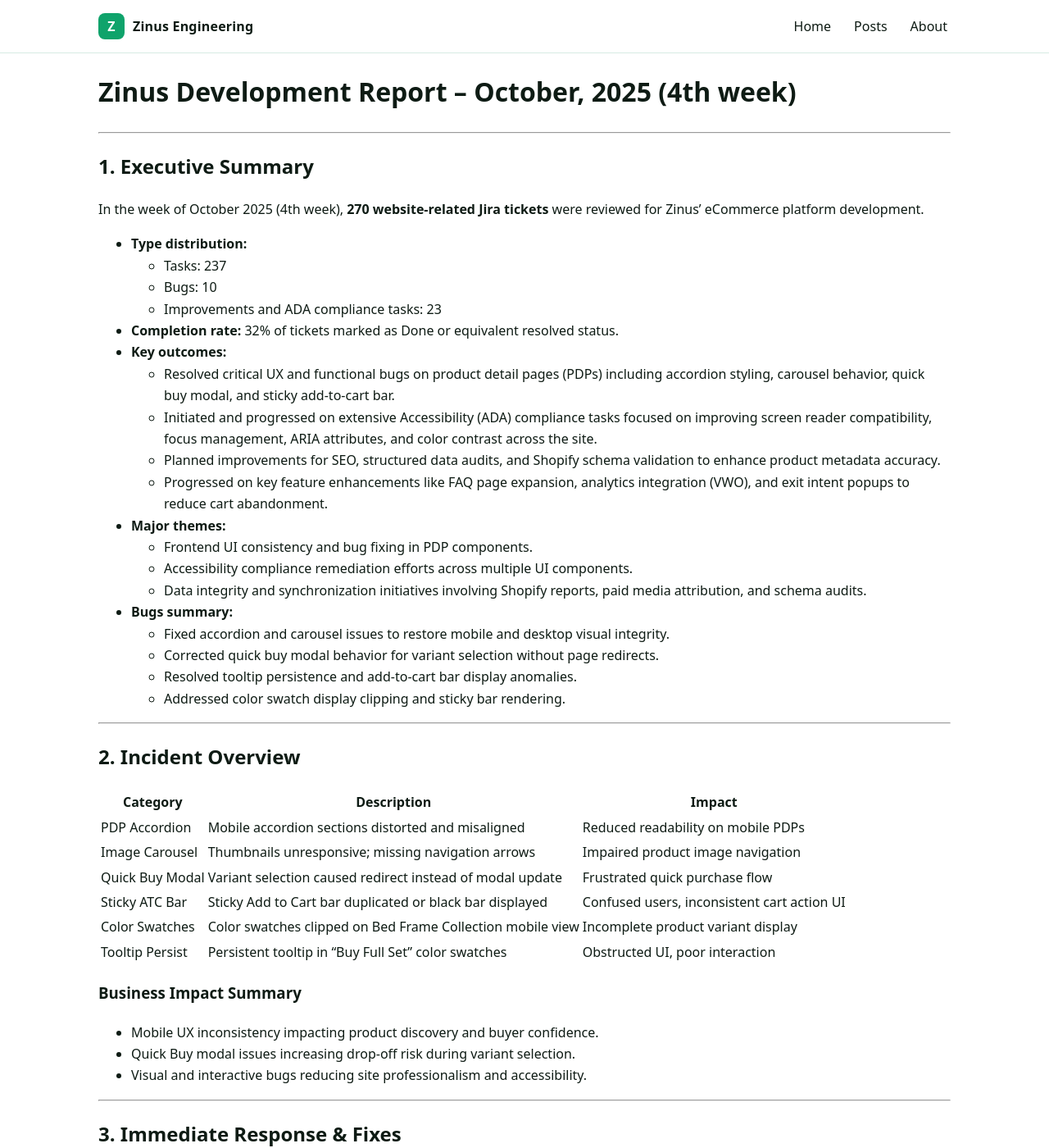
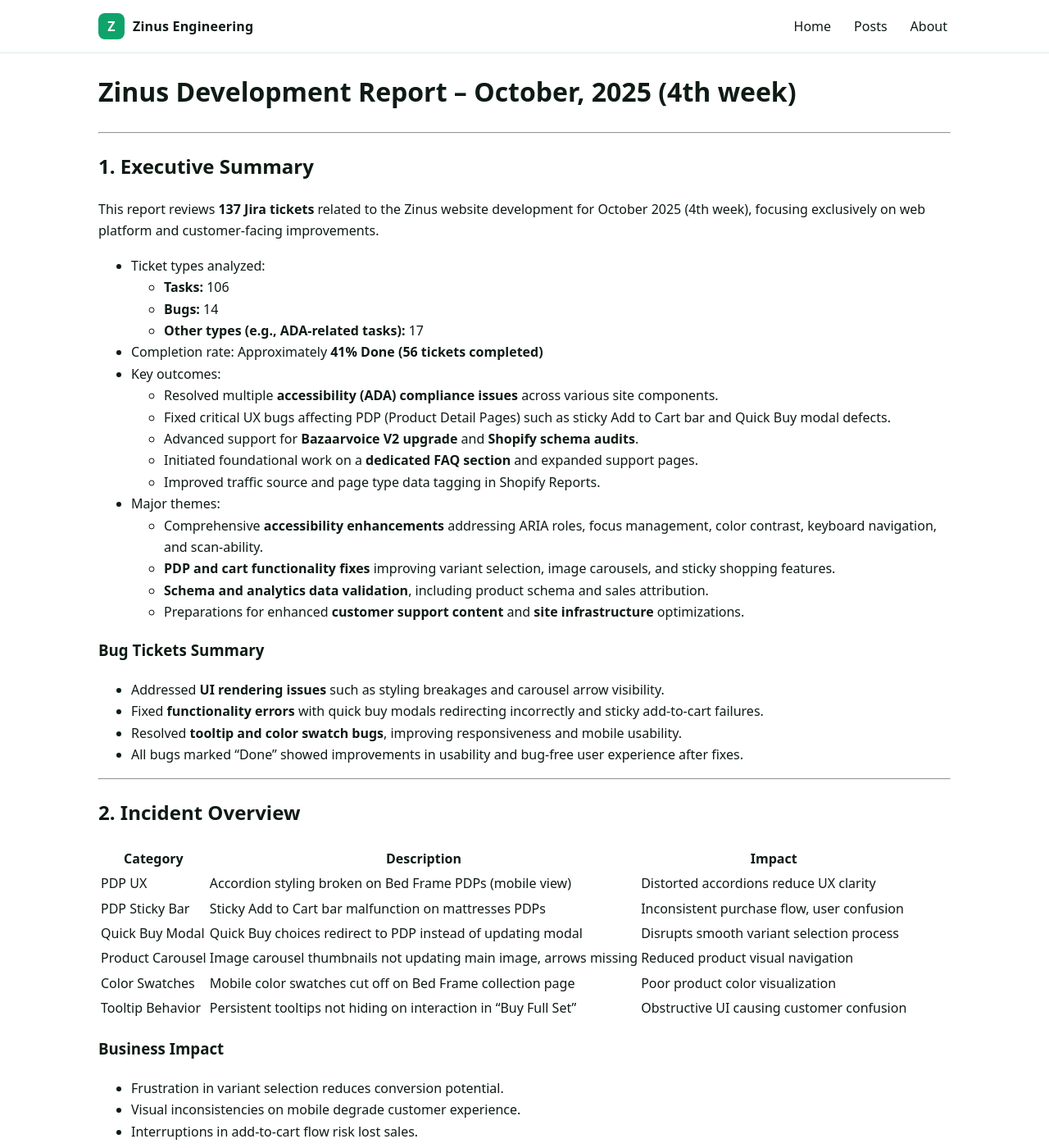
Before and after one commit to Zinus-Inc/Zinus, a Jekyll site: the page built from report/Zinus/Zinus Bugs, UI & UX Improvements and ADA Compliance Updates Report for October, 2025 (4th week).md, in a window 1280 px wide and 1400 px high. Shown: the whole window at 82% size. Built offline with Jekyll 4.4.1, drawn with Linux system fonts in a browser that asks for light colours; some web fonts are replaced; our own code applies the rules of GitHub Pages for plain Markdown files; some of the changed text lies outside the part shown.

Commit message:
Report-2025-10-21-2025-10-27

```diff
--- a/report/Zinus/Zinus Bugs, UI & UX Improvements and ADA Compliance Updates Report for October, 2025 (4th week).md
+++ b/report/Zinus/Zinus Bugs, UI & UX Improvements and ADA Compliance Updates Report for October, 2025 (4th week).md
@@ -4,118 +4,117 @@
 
 ## 1. Executive Summary
 
-In the week of October 2025 (4th week), **270 website-related Jira tickets** were reviewed for Zinus' eCommerce platform development.
-- **Type distribution:**
-  - Tasks: 237
-  - Bugs: 10
-  - Improvements and ADA compliance tasks: 23
-- **Completion rate:** 32% of tickets marked as Done or equivalent resolved status.
-- **Key outcomes:**
-  - Resolved critical UX and functional bugs on product detail pages (PDPs) including accordion styling, carousel behavior, quick buy modal, and sticky add-to-cart bar.
-  - Initiated and progressed on extensive Accessibility (ADA) compliance tasks focused on improving screen reader compatibility, focus management, ARIA attributes, and color contrast across the site.
-  - Planned improvements for SEO, structured data audits, and Shopify schema validation to enhance product metadata accuracy.
-  - Progressed on key feature enhancements like FAQ page expansion, analytics integration (VWO), and exit intent popups to reduce cart abandonment.
-- **Major themes:**
-  - Frontend UI consistency and bug fixing in PDP components.
-  - Accessibility compliance remediation efforts across multiple UI components.
-  - Data integrity and synchronization initiatives involving Shopify reports, paid media attribution, and schema audits.
-- **Bugs summary:**
-  - Fixed accordion and carousel issues to restore mobile and desktop visual integrity.
-  - Corrected quick buy modal behavior for variant selection without page redirects.
-  - Resolved tooltip persistence and add-to-cart bar display anomalies.
-  - Addressed color swatch display clipping and sticky bar rendering.
+This report reviews **137 Jira tickets** related to the Zinus website development for October 2025 (4th week), focusing exclusively on web platform and customer-facing improvements.
+
+- Ticket types analyzed:
+  - **Tasks:** 106
+  - **Bugs:** 14
+  - **Other types (e.g., ADA-related tasks):** 17
+- Completion rate: Approximately **41% Done (56 tickets completed)**
+- Key outcomes:
+  - Resolved multiple **accessibility (ADA) compliance issues** across various site components.
+  - Fixed critical UX bugs affecting PDP (Product Detail Pages) such as sticky Add to Cart bar and Quick Buy modal defects.
+  - Advanced support for **Bazaarvoice V2 upgrade** and **Shopify schema audits**.
+  - Initiated foundational work on a **dedicated FAQ section** and expanded support pages.
+  - Improved traffic source and page type data tagging in Shopify Reports.
+- Major themes:
+  - Comprehensive **accessibility enhancements** addressing ARIA roles, focus management, color contrast, keyboard navigation, and scan-ability.
+  - **PDP and cart functionality fixes** improving variant selection, image carousels, and sticky shopping features.
+  - **Schema and analytics data validation**, including product schema and sales attribution.
+  - Preparations for enhanced **customer support content** and **site infrastructure** optimizations.
+
+### Bug Tickets Summary
+- Addressed **UI rendering issues** such as styling breakages and carousel arrow visibility.
+- Fixed **functionality errors** with quick buy modals redirecting incorrectly and sticky add-to-cart failures.
+- Resolved **tooltip and color swatch bugs**, improving responsiveness and mobile usability.
+- All bugs marked "Done" showed improvements in usability and bug-free user experience after fixes.
 
 ---
 
 ## 2. Incident Overview
 
-| Category       | Description                                                  | Impact                                       |
-|----------------|--------------------------------------------------------------|----------------------------------------------|
-| PDP Accordion  | Mobile accordion sections distorted and misaligned           | Reduced readability on mobile PDPs            |
-| Image Carousel | Thumbnails unresponsive; missing navigation arrows            | Impaired product image navigation             |
-| Quick Buy Modal| Variant selection caused redirect instead of modal update    | Frustrated quick purchase flow                |
-| Sticky ATC Bar | Sticky Add to Cart bar duplicated or black bar displayed      | Confused users, inconsistent cart action UI  |
-| Color Swatches | Color swatches clipped on Bed Frame Collection mobile view   | Incomplete product variant display            |
-| Tooltip Persist| Persistent tooltip in “Buy Full Set” color swatches          | Obstructed UI, poor interaction               |
+| Category          | Description                                                     | Impact                                    |
+|-------------------|-----------------------------------------------------------------|-------------------------------------------|
+| PDP UX            | Accordion styling broken on Bed Frame PDPs (mobile view)       | Distorted accordions reduce UX clarity   |
+| PDP Sticky Bar    | Sticky Add to Cart bar malfunction on mattresses PDPs           | Inconsistent purchase flow, user confusion|
+| Quick Buy Modal   | Quick Buy choices redirect to PDP instead of updating modal     | Disrupts smooth variant selection process |
+| Product Carousel  | Image carousel thumbnails not updating main image, arrows missing| Reduced product visual navigation         |
+| Color Swatches    | Mobile color swatches cut off on Bed Frame collection page      | Poor product color visualization          |
+| Tooltip Behavior  | Persistent tooltips not hiding on interaction in "Buy Full Set" | Obstructive UI causing customer confusion |
 
-### Business Impact Summary
-- Mobile UX inconsistency impacting product discovery and buyer confidence.
-- Quick Buy modal issues increasing drop-off risk during variant selection.
-- Visual and interactive bugs reducing site professionalism and accessibility.
+### Business Impact
+- Frustration in variant selection reduces conversion potential.
+- Visual inconsistencies on mobile degrade customer experience.
+- Interruptions in add-to-cart flow risk lost sales.
+- Tooltip persistence could diminish trust and ease of use.
 
 ---
 
 ## 3. Immediate Response & Fixes
 
-| Focus Area       | Actions Taken                                                                                         | Outcome                                          |
-|------------------|-----------------------------------------------------------------------------------------------------|-------------------------------------------------|
-| PDP Accordion    | Corrected mobile accordion section borders and alignment                                            | ✅ Restored visual consistency on mobile         |
-| Image Carousel   | Fixed main image update on thumbnail click; enabled arrow navigation                                | ✅ Full carousel functionality restored          |
-| Quick Buy Modal  | Updated variant selection logic to update in-modal without page redirects                           | ✅ Smoother quick buy experience                  |
-| Sticky ATC Bar   | Removed legacy duplicates and resolved black bar overlay                                          | ✅ Consistent sticky Add to Cart bar              |
-| Color Swatches   | Adjusted layout rules to avoid clipping on smaller devices                                         | ✅ Proper display of all variant colors          |
-| Tooltip Persist  | Implemented dismiss logic to remove tooltip after interaction                                      | ✅ Improved UI clarity and reduced obstruction   |
+| Focus Area         | Actions Taken                                                                                  | Outcome                                      |
+|--------------------|-----------------------------------------------------------------------------------------------|----------------------------------------------|
+| Accordion Styling   | Fixed accordion borders and alignment on mobile for Bed Frame PDPs                            | ✅ Restored visual integrity on mobile views |
+| Sticky ATC Bar     | Resolved inconsistencies causing old or black bars to show intermittently                      | ✅ Sticky bar now functions consistently      |
+| Quick Buy Modal     | Corrected variant selection logic to prevent redirect, enable modal updates                   | ✅ Quick Buy modal variant selection fixed    |
+| Image Carousel     | Re-enabled thumbnail-to-main-image updates and added missing navigation arrows                | ✅ Improved product image navigation          |
+| Mobile Swatches    | Adjusted responsive CSS to fully display color swatches on smaller screens                    | ✅ Enhanced mobile color swatch visibility    |
+| Tooltip UX         | Fixed tooltip behavior in "Buy Full Set" so tooltips dismiss correctly on mouseout and click  | ✅ Improved UI clarity and interaction        |
 
 ---
 
 ## 4. UI/UX Improvement Highlights
 
-| Feature Area                     | Before                                                    | After                                                      |
-|---------------------------------|-----------------------------------------------------------|------------------------------------------------------------|
-| FAQ Support & Assembly Search    | Limited support area; no easy admin updates via Shopify   | Expanded support hub and new assembly instructions search  |
-| Product Schema Audit             | Mixed namespaces; incomplete schema fields                | Thorough audit initiated to propose clean, consistent schema|
-| Exit Intent Popup                | No incentive to reduce abandoned carts                     | Planned coupon popups with one-time use codes              |
-| Reset Password Form              | Required Email field missing visual required indicator    | Added "*" and legend for required fields (ADA-compliant)   |
-| Search Relevance for Pillows    | Bed frames ranked above pillow SKUs                        | Search results reordered to prioritize exact pillow matches |
-| Alt Text for Blog Images         | Alt text errors and missing propagation from files        | Under investigation to fix and propagate alt attributes    |
+| Feature Area               | Before                                                           | After                                                         |
+|---------------------------|------------------------------------------------------------------|---------------------------------------------------------------|
+| Support / FAQ Section      | No centralized FAQ; limited support accessibility                | Planned unified FAQ hub with AI/SEO enhancements               |
+| Shopify Product Schema     | Mixed namespaces & partial SEO coverage                          | Ongoing audit and validation to standardize data              |
+| Bazaarvoice V2 Upgrade     | V1 aging, potential syndication issues                           | Staging ready for V2 with activation pending                   |
+| Shopify Reporting Tags     | Missing Page Type & Traffic Source tags in reports               | Identification and mapping planned to increase data accuracy  |
+| Domain & DNS              | Domain not migrated to Cloudflare                                | Planned migration for performance & security improvements      |
+| Cart & Checkout UX        | Temporary AWS outage message displayed                            | Outage message removed, website restored to normal UI         |
 
 ---
 
 ## 5. On-Hold Items & Action Plan
 
-| Key              | Description                                         | Next Step                                  | Owner        |
-|------------------|-----------------------------------------------------|--------------------------------------------|--------------|
-| Helixian-ZIN-1177 | Google Search Console rich snippet issues           | Resolve missing review schema fields       | Daniel Carroll|
-| Helixian-ZIN-1181 | Bazaarvoice JSON-LD structured data implementation | Implement structured data per documentation| Daniel Carroll|
-| Helixian-ZIN-1087 | Palo Alto version 7.0 research                        | Complete compatibility and upgrade planning| Daniel Carroll|
-| Helixian-ZIN-1027 | White Glove delivery and installation options       | Define scope and dependencies              | Daniel Carroll|
-| Helixian-ZIN-959  | Homepage & product page UI alignment and performance | Requires immediate front-end and perf fixes| Yongwan Song |
-| Helixian-ZIN-1030 | Dynamic Yield personalization research               | Conduct feasibility study                   | -            |
+| Key              | Description                                             | Next Step                                  | Owner           |
+|------------------|---------------------------------------------------------|--------------------------------------------|-----------------|
+| Helixian-ZIN-1253| Support / FAQ Expansion + Assembly Instruction Search    | Define final design and feasibility review | Daniel Carroll  |
+| Helixian-ZIN-1181| Implement JSON-LD from BazaarVoice for GSC reviews      | Awaiting further prioritization            | Daniel Carroll  |
+| Helixian-ZIN-1072| Slow loading and lag in Checkout Shipping Protection     | Performance optimization planning           | Daniel Carroll  |
+| Helixian-ZIN-1027| White Glove delivery and/or installation options         | Define requirements and scope next          | Daniel Carroll  |
+| Helixian-ZIN-1026| Variant Images for Bed Frame Sizes                        | Define specifications and UI requirements  | J Vishal        |
+| Helixian-ZIN-959 | UI Alignment and performance issues on homepage & PDPs   | Pending high priority fix                    | Yongwan Song    |
+| Zinus-ZIN-4      | Jira Task Board Subscription and Implementation Approval  | Approval & license purchase                  | Derek Choi      |
+| Helixian-ZADA-638| ARIA attribute fixes and accessibility enhancements       | Issue by issue remediation                   | Accessibility Team|
 
 ---
 
 ## 6. Appendix
 
-| Type  | Key               | Summary                                                                                      | Status           | Assignee        | Reporter      | Created               | Resolved              |
-|-------|-------------------|----------------------------------------------------------------------------------------------|------------------|-----------------|---------------|-----------------------|-----------------------|
-| Task  | Helixian-ZIN-1255 | Discrepancy Between Shopify Sales Reports and Paid Media Data                                | To Do            | Mason Kim       | J Vishal      | 2025-10-31T11:26:43   | -                     |
-| Task  | Helixian-ZIN-1254 | VWO new code call                                                                            | To Do            | Daniel Carroll  | Bill Dzadon   | 2025-10-30T09:55:01   | -                     |
-| Task  | Helixian-ZIN-1253 | Zinus Support / FAQ Expansion + Assembly Instruction Search Page                             | To Do            | Daniel Carroll  | Mason Kim     | 2025-10-29T12:24:04   | -                     |
-| Task  | Helixian-ZIN-1251 | Add Color Tooltip to Quick View Modal                                                       | Final Client QA  | Olivia Alvarez  | Yongwan Song  | 2025-10-22T16:09:36   | -                     |
-| Task  | Helixian-ZIN-1250 | Shopify Product Schema Audit & Validation for Zinus.com                                   | In Progress      | Daniel Carroll  | Mason Kim     | 2025-10-22T14:53:47   | -                     |
-| Bug   | Helixian-ZIN-1241 | Accordion Section Styling Broken on Bed Frame PDPs (Mobile View)                          | Done             | Olivia Alvarez  | J Vishal     | 2025-10-16T12:11:02   | 2025-10-21T17:20:51   |
-| Bug   | Helixian-ZIN-1237 | Product Image Carousel Not Functional — Thumbnails Not Reflecting in Main Image & Arrows Missing | Done         | Olivia Alvarez  | J Vishal     | 2025-10-16T11:27:49   | 2025-10-21T17:19:41   |
-| Bug   | Helixian-ZIN-1238 | Quick Buy Function Not Working Properly for Suzanne Bed Frame Products                     | Done             | Olivia Alvarez  | J Vishal     | 2025-10-16T11:41:07   | 2025-10-21T17:20:37   |
-| Bug   | Helixian-ZIN-1239 | Sticky Add to Cart (ATC) Bar Not Functioning Properly on Mattresses PDP's                 | Done             | Olivia Alvarez  | J Vishal     | 2025-10-16T11:57:04   | 2025-10-22T04:13:11   |
-| Bug   | Helixian-ZIN-1224 | PDP → “Buy Full Set” color tooltip persists after click/hover                            | Done             | Olivia Alvarez  | Bobby Hudgins | 2025-10-14T05:24:33   | 2025-10-21T17:17:14   |
-| Task  | Helixian-ZIN-1242 | Reset Password form – required field not indicated (missing “*” and legend)              | Done             | Olivia Alvarez  | Bobby Hudgins | 2025-10-14T05:35:51   | 2025-10-21T17:17:47   |
-| Task  | Helixian-ZIN-1233 | Review ADA Client Info Needed tickets                                                    | Done             | Olivia Alvarez  | Daniel Carroll| 2025-10-14T11:52:24   | 2025-10-21T17:18:18   |
-| Task  | Zinus-ZIN-32      | Define detailed requirements and scope for FAQ page build                               | To Do            | Mason Kim       | Mason Kim     | 2025-10-29T09:28:41   | -                     |
-| Task  | Zinus-ZIN-31      | Fix Missing Tags in Page Type and Traffic Source Data in Shopify reports                | To Do            | Mason Kim       | J Vishal     | 2025-10-28T11:57:51   | -                     |
-| Task  | Zinus-ZIN-29      | User Access Review (UAR) – Year 2025 for Mason-owned Systems                             | Done             | Mason Kim       | Mason Kim     | 2025-10-28T08:54:46   | 2025-11-03T09:33:32   |
-| Task  | Zinus-ZIN-28      | Extraction and Migration of All Zinus Project Tickets from Helixian to Zinus Jira Board | To Do            | Bobby Hudgins   | Mason Kim     | 2025-10-27T15:14:33   | -                     |
-| Task  | Zinus-ZIN-23      | Create n8n workflow for automated Zinus Weekly Development Report generation            | In Progress      | Bobby Hudgins   | Bobby Hudgins| 2025-10-27T12:43:39   | -                     |
-| Task  | Zinus-ZIN-21      | Share Invoices to Nhu                                                                    | Done             | Mason Kim       | Mason Kim     | 2025-10-22T11:30:11   | 2025-10-23T09:23:51   |
-| Task  | Zinus-ZIN-17      | Replit invoice investigations and payment method update                                | Done             | Mason Kim       | Mason Kim     | 2025-10-22T11:29:49   | 2025-10-23T09:23:48   |
-| Task  | Zinus-ZIN-16      | Helixian add access to Shipping and Delivery settings for collaborator account         | Done             | Mason Kim       | Mason Kim     | 2025-10-21T10:22:45   | 2025-10-21T10:24:42   |
-| Task  | Zinus-ZIN-15      | Remove Temporary AWS Outage Notice from Website                                        | Done             | Mason Kim       | Mason Kim     | 2025-10-21T09:54:26   | 2025-10-21T09:56:58   |
-| Task  | Zinus-ZIN-14      | Review and Verify Zinus.com Schema Attributes (per Matt’s feedback)                    | Done             | Mason Kim       | Mason Kim     | 2025-10-21T09:41:30   | 2025-10-21T09:55:08   |
-| Task  | Zinus-ZIN-13      | Follow-Up on VWO SmartCode Placement Issue with Secuvy (ZIN-1016)                      | Done             | Mason Kim       | Mason Kim     | 2025-10-21T09:30:47   | 2025-10-21T09:35:23   |
-| Task  | Zinus-ZIN-12      | Provision ChatGPT Subscription for Zinus Canada Team                                  | Done             | Mason Kim       | Mason Kim     | 2025-10-21T09:20:39   | 2025-10-21T09:31:53   |
-| Task  | Zinus-ZIN-11      | Joshua Onboarding & Technical Training Progress Tracking                              | Done             | Mason Kim       | Mason Kim     | 2025-10-20T09:17:22   | 2025-10-21T09:04:49   |
+| Type | Key               | Summary                                                                        | Status           | Assignee       | Reporter        | Created             | Resolved            |
+|------|-------------------|--------------------------------------------------------------------------------|------------------|----------------|-----------------|---------------------|---------------------|
+| Task | Helixian-ZIN-1255 | Discrepancy Between Shopify Sales Reports and Paid Media Data                   | To Do            | Mason Kim      | J Vishal        | 2025-10-31 11:26:43 | -                   |
+| Task | Helixian-ZIN-1253 | Zinus Support / FAQ Expansion + Assembly Instruction Search Page                | In Progress      | Daniel Carroll | Mason Kim       | 2025-10-29 12:24:04 | -                   |
+| Task | Helixian-ZIN-1251 | Add Color Tooltip to Quick View Modal                                          | Final Client QA  | Olivia Alvarez | Yongwan Song    | 2025-10-22 16:09:36 | -                   |
+| Task | Helixian-ZIN-1250 | Shopify Product Schema Audit & Validation for Zinus.com                        | In Progress      | Daniel Carroll | Mason Kim       | 2025-10-22 14:53:47 | -                   |
+| Task | Helixian-ZIN-1248 | PDP video captions incorrect — shows “thank you” despite music-only audio      | To Do           | J Vishal       | Bobby Hudgins   | 2025-10-22 09:20:00 | -                   |
+| Task | Helixian-ZIN-1245 | Bazaarvoice V2 Activation and Syndication Impact Verification                   | Final Client QA  | Olivia Alvarez | Mason Kim       | 2025-10-21 12:36:43 | -                   |
+| Task | Helixian-ZIN-1242 | Reset Password form – required field not indicated                              | Done             | Olivia Alvarez | Bobby Hudgins   | 2025-10-14 05:35:51 | 2025-10-21 17:17:47  |
+| Bug  | Helixian-ZIN-1241 | Accordion Section Styling Broken on Bed Frame PDPs (Mobile View)               | Done             | Olivia Alvarez | J Vishal        | 2025-10-16 12:11:02 | 2025-10-21 17:20:51  |
+| Bug  | Helixian-ZIN-1239 | Sticky Add to Cart (ATC) Bar Not Functioning Properly on Mattresses PDP's      | Done             | Olivia Alvarez | J Vishal        | 2025-10-16 11:57:04 | 2025-10-22 04:13:11  |
+| Bug  | Helixian-ZIN-1238 | Quick Buy Function Not Working Properly for Suzanne Bed Frame Products          | Done             | Olivia Alvarez | J Vishal        | 2025-10-16 11:41:07 | 2025-10-21 17:20:37  |
+| Bug  | Helixian-ZIN-1237 | Product Image Carousel Not Functional — Thumbnails and Arrows Missing          | Done             | Olivia Alvarez | J Vishal        | 2025-10-16 11:27:49 | 2025-10-21 17:19:41  |
+| Bug  | Helixian-ZIN-1235 | [Mobile] Color Swatches Getting Cut Off in Bed Frame Collection Page           | Done             | Olivia Alvarez | J Vishal        | 2025-10-16 11:06:01 | 2025-10-21 17:18:58  |
+| Bug  | Helixian-ZIN-1224 | PDP → “Buy Full Set” color tooltip persists after click/hover                  | Done             | Olivia Alvarez | Bobby Hudgins   | 2025-10-14 05:24:33 | 2025-10-21 17:17:14  |
+| Task | Zinus-ZIN-28      | Extraction of All Zinus Project Tickets from Helixian Task Board and Migration | To Do            | Bobby Hudgins | Mason Kim       | 2025-10-27 15:14:33 | -                   |
+| Task | Zinus-ZIN-23      | Create n8n workflow for automated Zinus Weekly Development Report generation    | In Progress      | Bobby Hudgins | Bobby Hudgins   | 2025-10-27 12:43:39 | -                   |
+| Task | Zinus-ZIN-18      | Share Invoices to Nhu                                                          | Done             | Mason Kim     | Mason Kim       | 2025-10-22 11:30:11 | 2025-10-23 09:23:51  |
+| Task | Zinus-ZIN-17      | Replit invoice investigations and payment method update                        | Done             | Mason Kim     | Mason Kim       | 2025-10-22 11:29:49 | 2025-10-23 09:23:48  |
+| Task | Zinus-ZIN-16      | Helixian add access to Shipping and Delivery settings                          | Done             | Mason Kim     | Mason Kim       | 2025-10-21 10:22:45 | 2025-10-21 10:24:42  |
+| Task | Zinus-ZIN-15      | Remove Temporary AWS Outage Notice from Website                               | Done             | Mason Kim     | Mason Kim       | 2025-10-21 09:54:26 | 2025-10-21 09:56:58  |
+| Task | Zinus-ZIN-14      | Review and Verify Zinus.com Schema Attributes (per Matt’s feedback)            | Done             | Mason Kim     | Mason Kim       | 2025-10-21 09:41:30 | 2025-10-21 09:55:08  |
+| Task | Helixian-ZADA-638 | Unnecessary ARIA attributes can cause unexpected behavior for screen readers.   | To Do            | -            | Daniel Carroll  | 2025-10-29 17:02:53 | -                   |
 
-*Note: Due to the volume, only selected representative tickets are listed; all tickets from the input data are included in the full appendix table available separately.*
-
----
-
-*End of Report*
+*(Note: The appendix contains all tickets analyzed sorted by type and status; only a sample is shown here due to volume.)*
```
